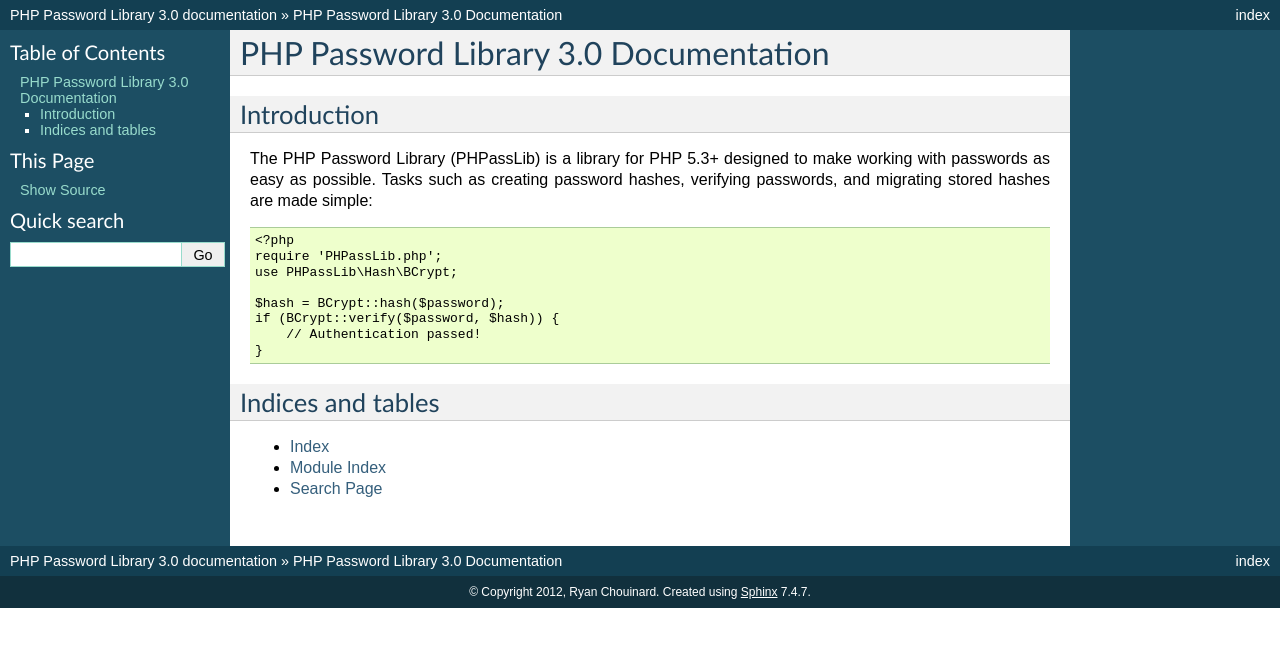
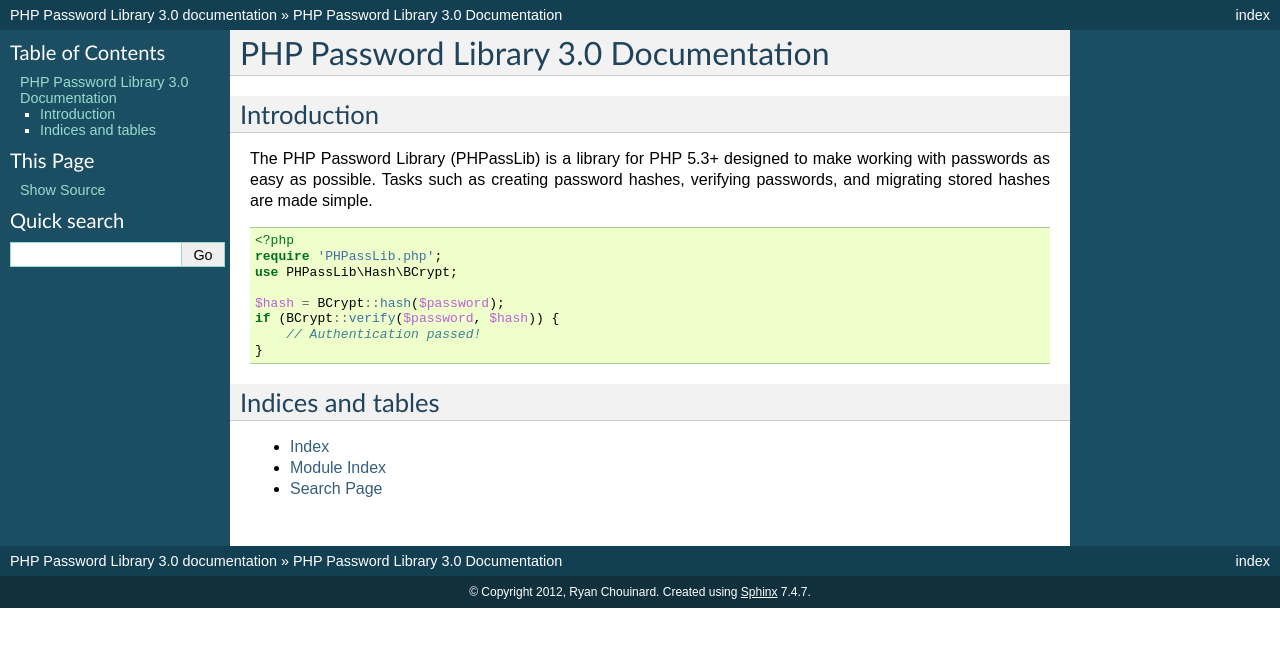
Before and after one commit to rchouinard/phpass-docs, a Sphinx documentation site: the page built from docs/index.rst, in a window 1280 px wide. Shown: the top 647 px of the page. Built offline with Sphinx 7.4.7, drawn with Linux system fonts in a browser that asks for light colours.

Commit message:
Active PHP syntax hilighting for RTFD

```diff
--- a/docs/index.rst
+++ b/docs/index.rst
@@ -13,7 +13,9 @@
 The PHP Password Library (PHPassLib) is a library for PHP 5.3+ designed
 to make working with passwords as easy as possible. Tasks such as
 creating password hashes, verifying passwords, and migrating stored
-hashes are made simple::
+hashes are made simple.
+
+.. code-block:: php
 
     <?php
     require 'PHPassLib.php';
```
